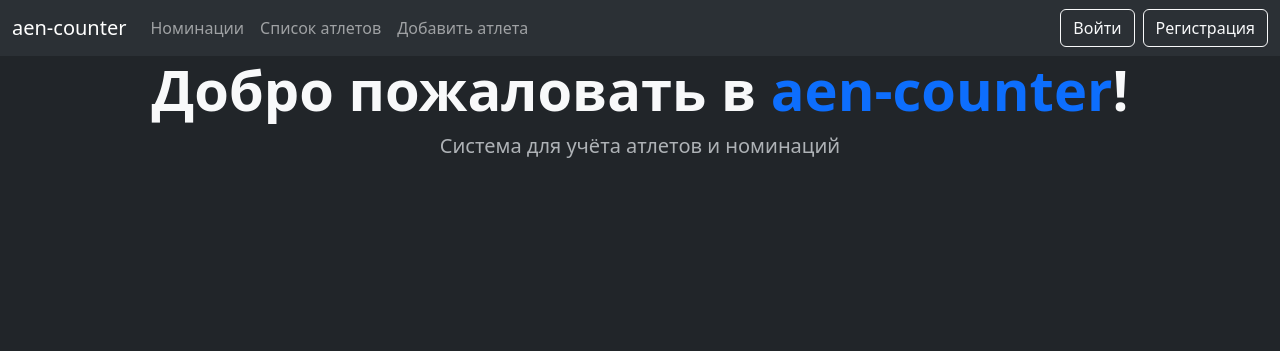
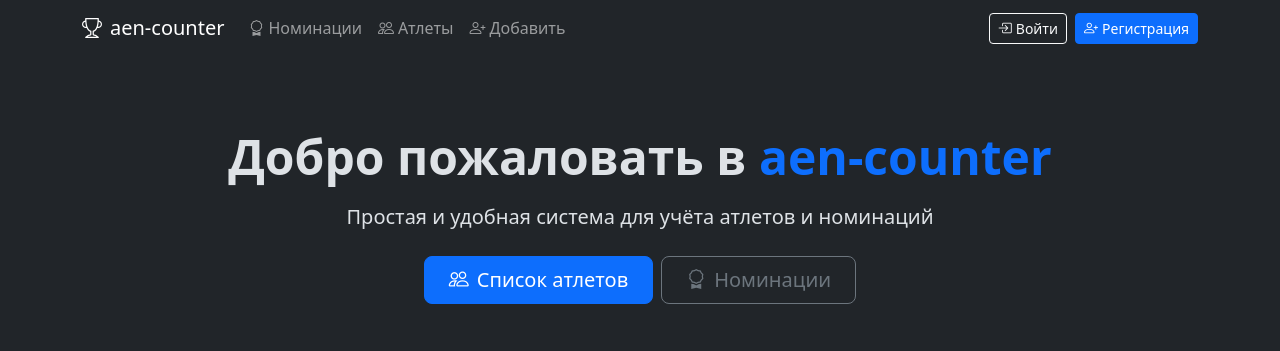
Before and after one commit to projectile0/aen_counter, a Flask app: page / in a window 1280 px wide. Shown: the top 351 px of the page. Run offline with Flask 3, Linux system fonts and the light colour scheme.

Commit message:
Добавление иконок

```diff
--- a/templates/base.html
+++ b/templates/base.html
@@ -10,12 +10,15 @@
     <script src="https://cdn.jsdelivr.net/npm/bootstrap@5.3.5/dist/js/bootstrap.bundle.min.js"
             integrity="sha384-k6d4wzSIapyDyv1kpU366/PK5hCdSbCRGRCMv+eplOQJWyd1fbcAu9OCUj5zNLiq"
             crossorigin="anonymous"></script>
+    <link rel="stylesheet" href="https://cdn.jsdelivr.net/npm/bootstrap-icons@1.11.1/font/bootstrap-icons.css">
     <title>{{ title }} | aen_counter</title>
 </head>
 <body>
-<nav class="navbar navbar-expand-lg bg-body-tertiary" data-bs-theme="dark">
-    <div class="container-fluid">
-        <a class="navbar-brand" href="/">aen-counter</a>
+<nav class="navbar navbar-expand-lg bg-dark navbar-dark mb-4">
+    <div class="container">
+        <a class="navbar-brand" href="/">
+            <i class="bi bi-trophy me-2"></i>aen-counter
+        </a>
         <button class="navbar-toggler" type="button" data-bs-toggle="collapse" data-bs-target="#navbarSupportedContent"
                 aria-controls="navbarSupportedContent" aria-expanded="false" aria-label="Toggle navigation">
             <span class="navbar-toggler-icon"></span>
@@ -23,32 +26,57 @@
         <div class="collapse navbar-collapse" id="navbarSupportedContent">
             <ul class="navbar-nav me-auto mb-2 mb-lg-0">
                 <li class="nav-item">
-                    <a class="nav-link" href="/nomination">Номинации</a>
+                    <a class="nav-link" href="/nomination">
+                        <i class="bi bi-award me-1"></i>Номинации
+                    </a>
                 </li>
                 <li class="nav-item">
-                    <a class="nav-link" href="/athlets">Список атлетов</a>
+                    <a class="nav-link" href="/athlets">
+                        <i class="bi bi-people me-1"></i>Атлеты
+                    </a>
                 </li>
                 <li class="nav-item">
-                    <a class="nav-link" href="/add_athlete">Добавить атлета</a>
+                    <a class="nav-link" href="/add_athlete">
+                        <i class="bi bi-person-plus me-1"></i>Добавить
+                    </a>
                 </li>
             </ul>
             <div class="d-flex gap-2 align-items-center">
                 {% if current_user.is_authenticated %}
-                    <span class="text-light me-2">{{ current_user.username }}</span>
-                    <a href="/logout" class="btn btn-outline-light">Выйти</a>
+                    <span class="text-light me-2">
+                        <i class="bi bi-person-circle me-1"></i>{{ current_user.username }}
+                    </span>
+                    <a href="/logout" class="btn btn-outline-light btn-sm">
+                        <i class="bi bi-box-arrow-right me-1"></i>Выйти
+                    </a>
                 {% else %}
-                    <a href="/login" class="btn btn-outline-light">Войти</a>
-                    <a href="/reg_user" class="btn btn-outline-light">Регистрация</a>
+                    <a href="/login" class="btn btn-outline-light btn-sm">
+                        <i class="bi bi-box-arrow-in-right me-1"></i>Войти
+                    </a>
+                    <a href="/reg_user" class="btn btn-primary btn-sm">
+                        <i class="bi bi-person-plus me-1"></i>Регистрация
+                    </a>
                 {% endif %}
             </div>
         </div>
     </div>
 </nav>
-{% block content %}
-                <div class="text-center mb-5">
-                    <h1 class="display-4 fw-bold text-light">Добро пожаловать в <span class="text-primary">aen-counter</span>!</h1>
-                    <p class="lead text-muted">Система для учёта атлетов и номинаций</p>
-                </div>
-{% endblock %}
+
+<div class="container">
+    {% block content %}
+    <div class="welcome-section p-4 p-md-5 mb-4 text-center">
+        <h1 class="display-5 fw-bold mb-3">Добро пожаловать в <span class="text-primary">aen-counter</span></h1>
+        <p class="lead">Простая и удобная система для учёта атлетов и номинаций</p>
+        <div class="d-grid gap-2 d-sm-flex justify-content-sm-center mt-4">
+            <a href="/athlets" class="btn btn-primary btn-lg px-4">
+                <i class="bi bi-people me-2"></i>Список атлетов
+            </a>
+            <a href="/nomination" class="btn btn-outline-secondary btn-lg px-4">
+                <i class="bi bi-award me-2"></i>Номинации
+            </a>
+        </div>
+    </div>
+    {% endblock %}
+</div>
 </body>
 </html>
```
